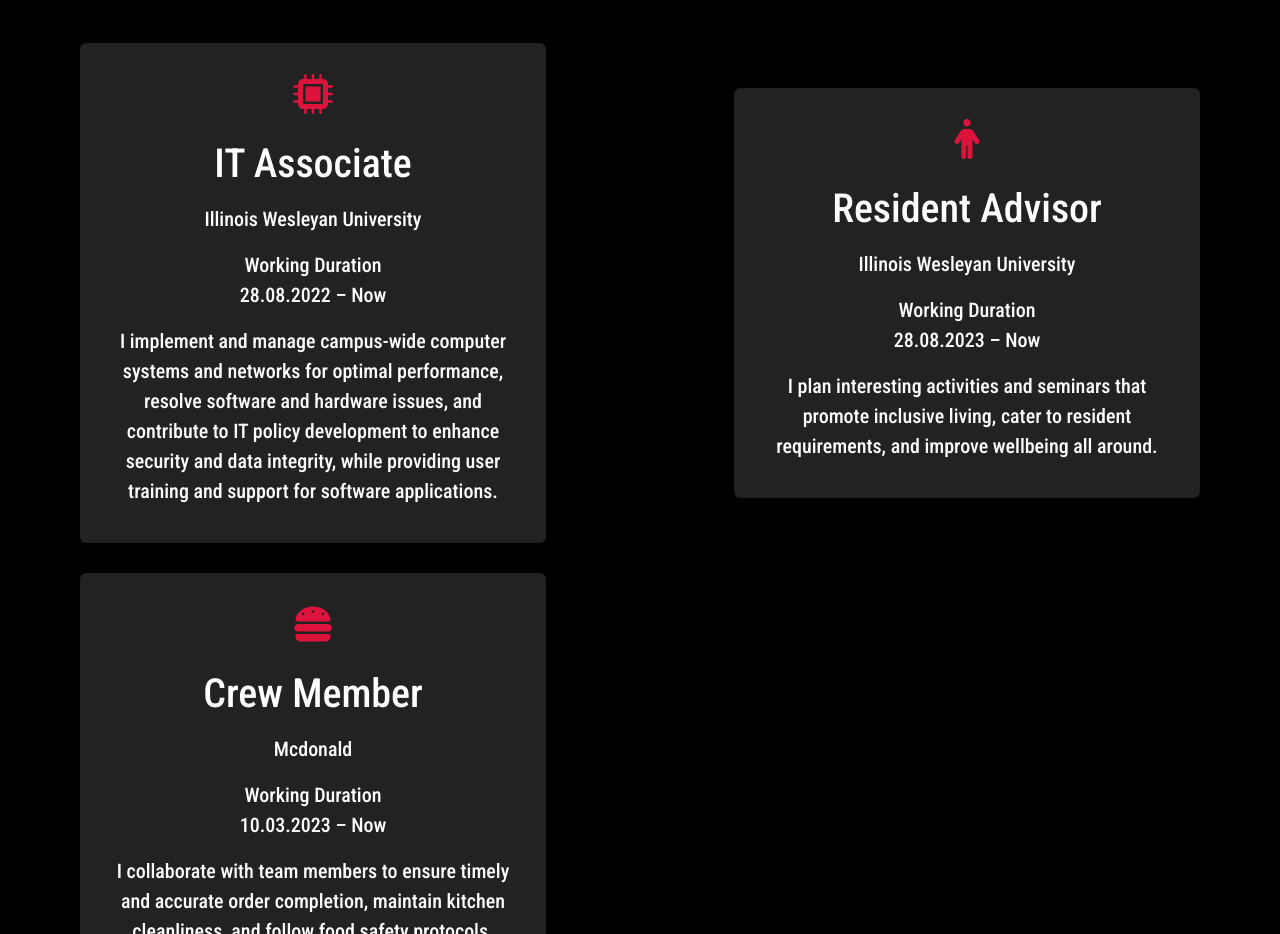
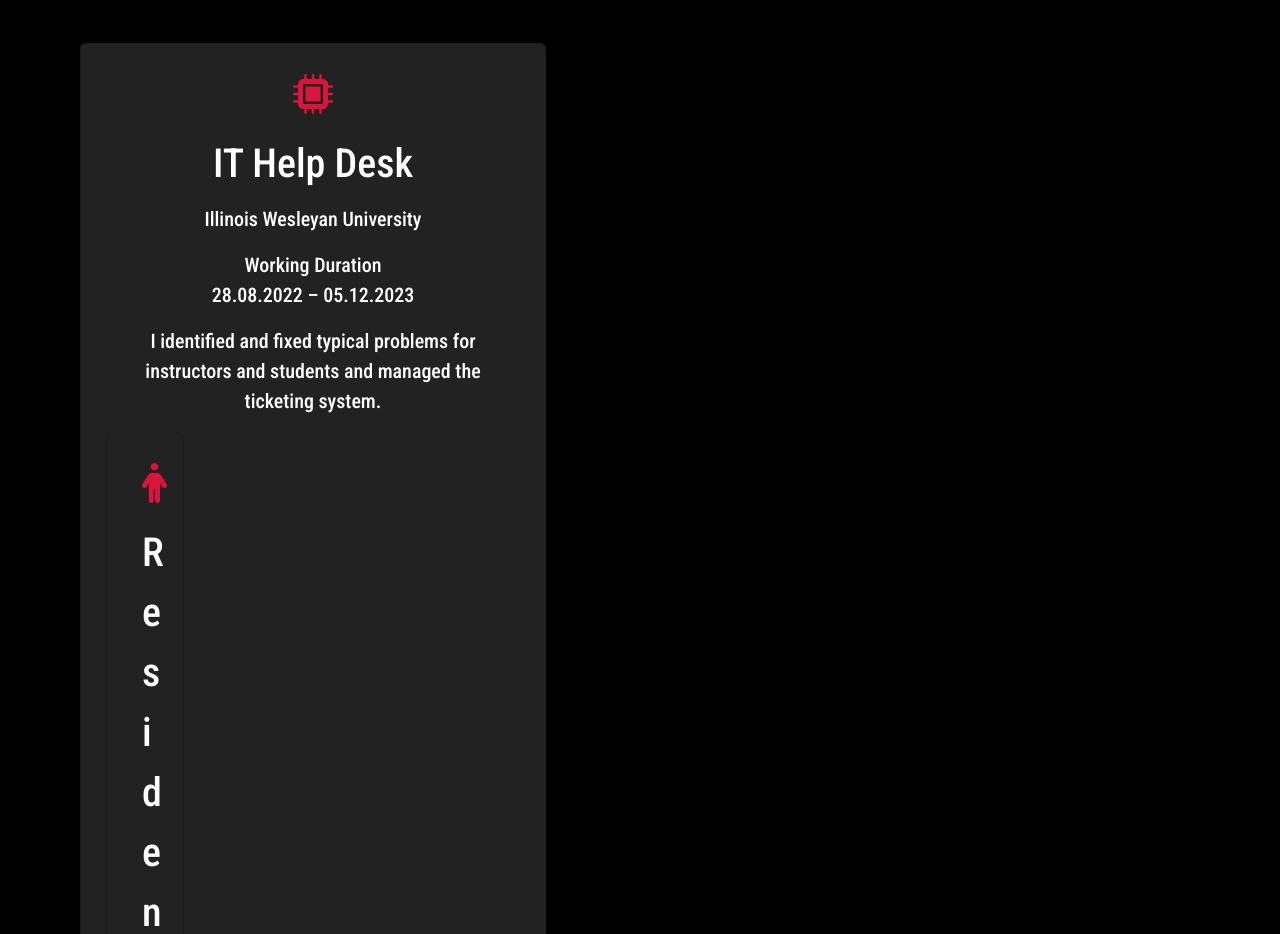
Before and after one commit to mokgod02/Mok-Portfolio, a plain HTML site: page index.html in a window 1280 px wide. Shown: the part 1863-2797 px from the top of the page. Drawn offline with nearby package versions, Linux system fonts and the light colour scheme; a web font is replaced by a local one.

Commit message:
Update index.html

```diff
--- a/index.html
+++ b/index.html
@@ -76,11 +76,11 @@
             <div class="card">
                 <div class="box">
                     <i class="fas fa-microchip"></i>
-                    <div class="text5"> IT Associate</div>
+                    <div class="text5"> IT Help Desk</div>
                     <p> Illinois Wesleyan University </p>
-                    <p>Working Duration <br> 28.08.2022 – Now </p>
-                    <p> I implement and manage campus-wide computer systems and networks for optimal performance, resolve software and hardware issues, and contribute to IT policy development to enhance security and data integrity, while providing user training and support for software applications. </p>
-                </div>
+                    <p>Working Duration <br> 28.08.2022 – 05.12.2023 </p>
+                    <p> I identified and fixed typical problems for instructors and students and
+                        managed the ticketing system.</p>
             </div>
 
             <div class="card">
```
